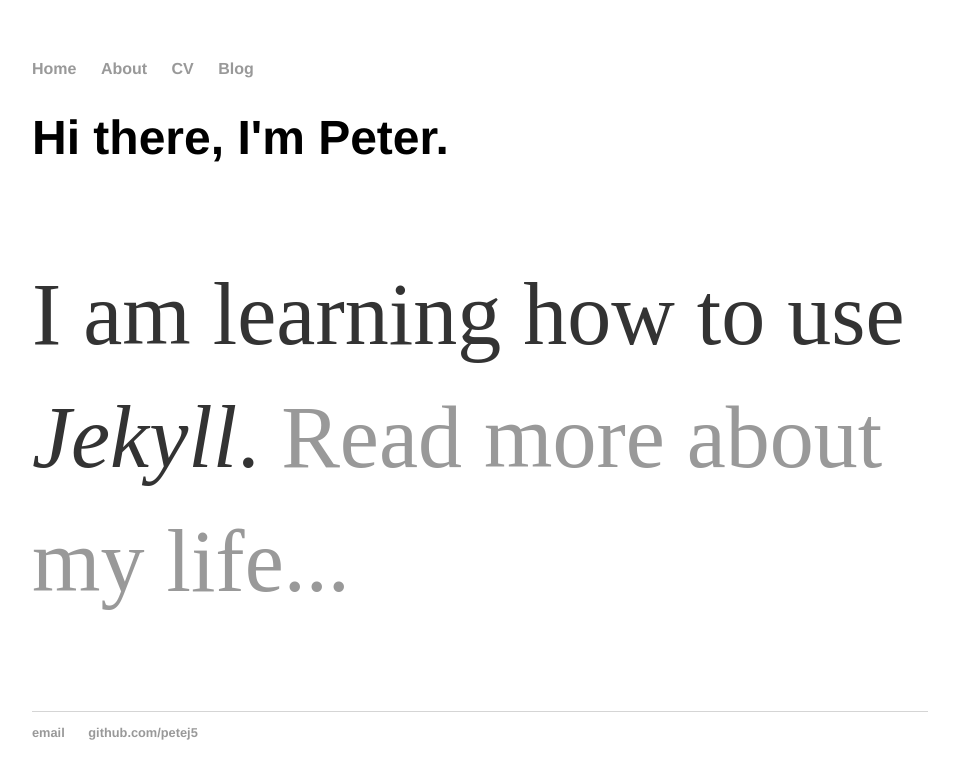
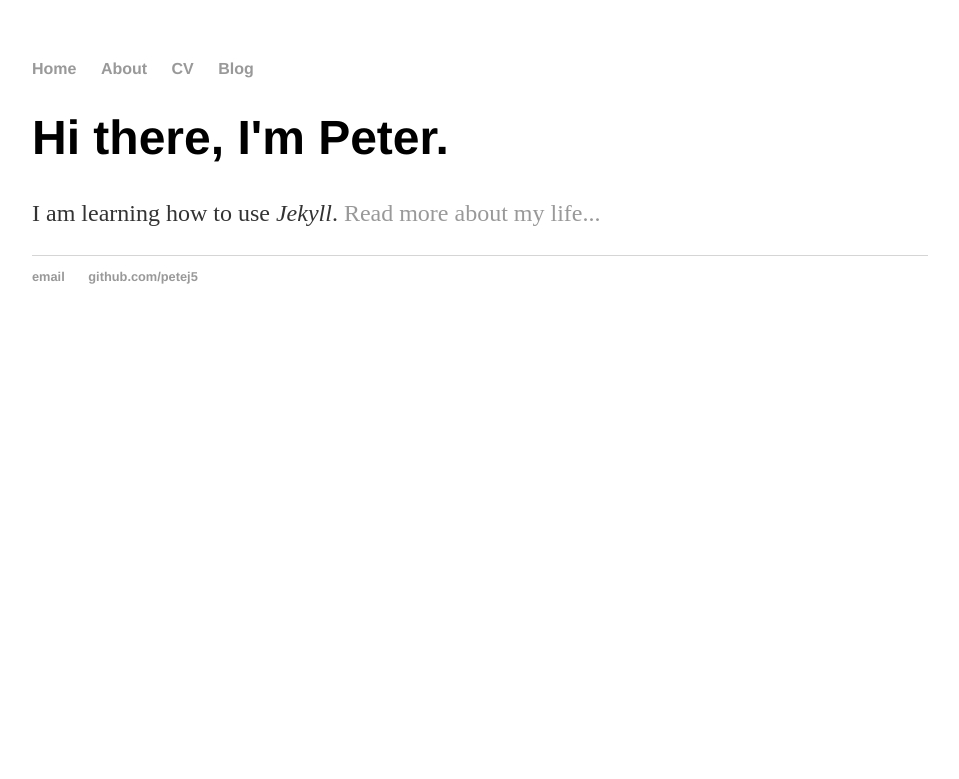
Before and after one commit to petej5/petej5.github.io, a Jekyll site: the page built from index.html, in a window 1280 px wide. Shown: the top 779 px of the page, without its empty margins (160-1119 px from the left). Built offline with Jekyll 4.4.1, drawn with Linux system fonts in a browser that asks for light colours.

Commit message:
Revert "make p font size larger"
This reverts commit 3a592167b298202dd9391d1038dfe16ef93b935b.

```diff
--- a/css/main.css
+++ b/css/main.css
@@ -24,7 +24,7 @@
     font-family:'Helvetica', 'Arial', 'Sans-Serif';
 }
 p {
-    font-size: 5.5em;
+    font-size: 1.5em;
     line-height: 1.4em;
     color: #333;
 }
```
